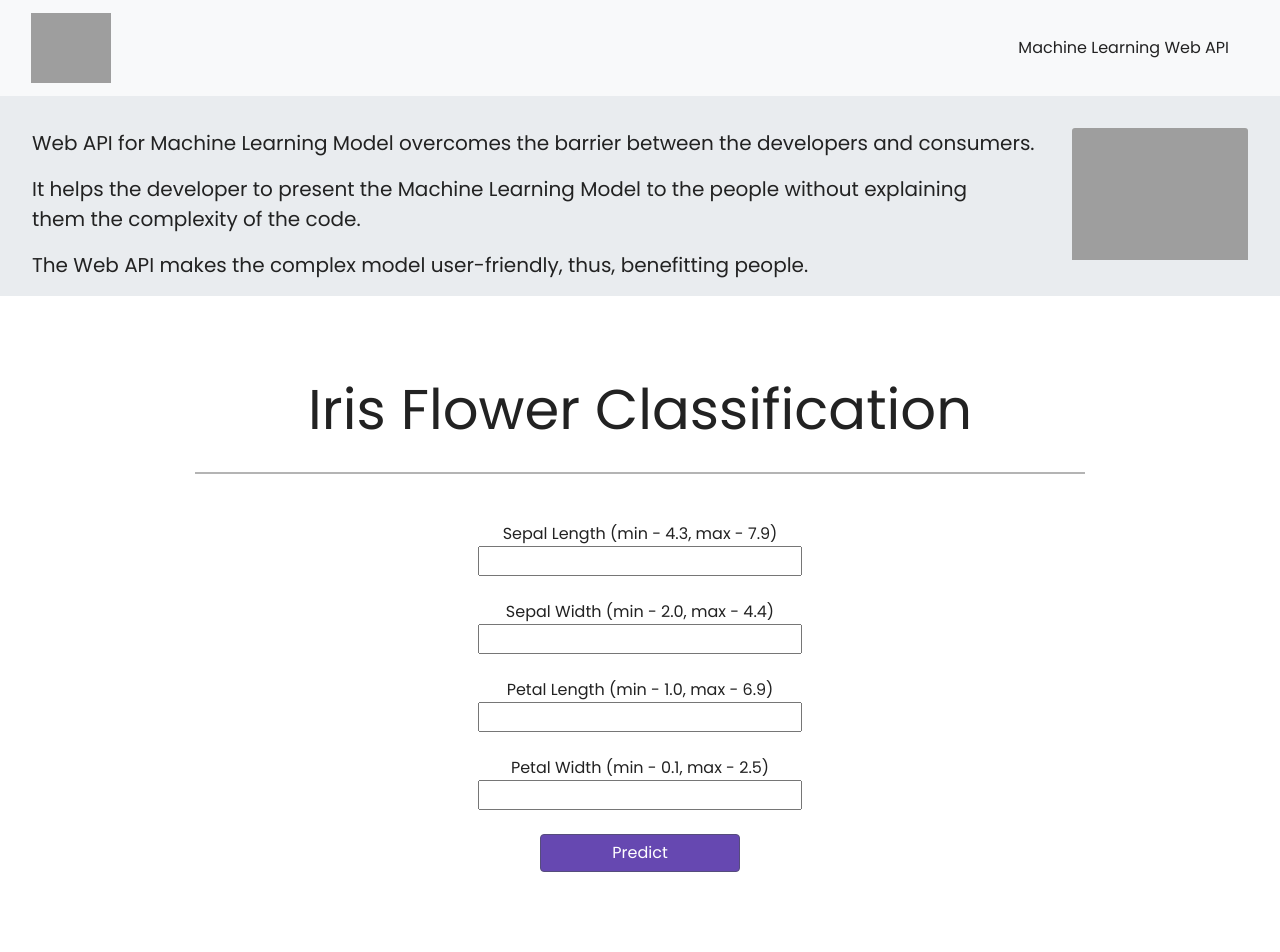
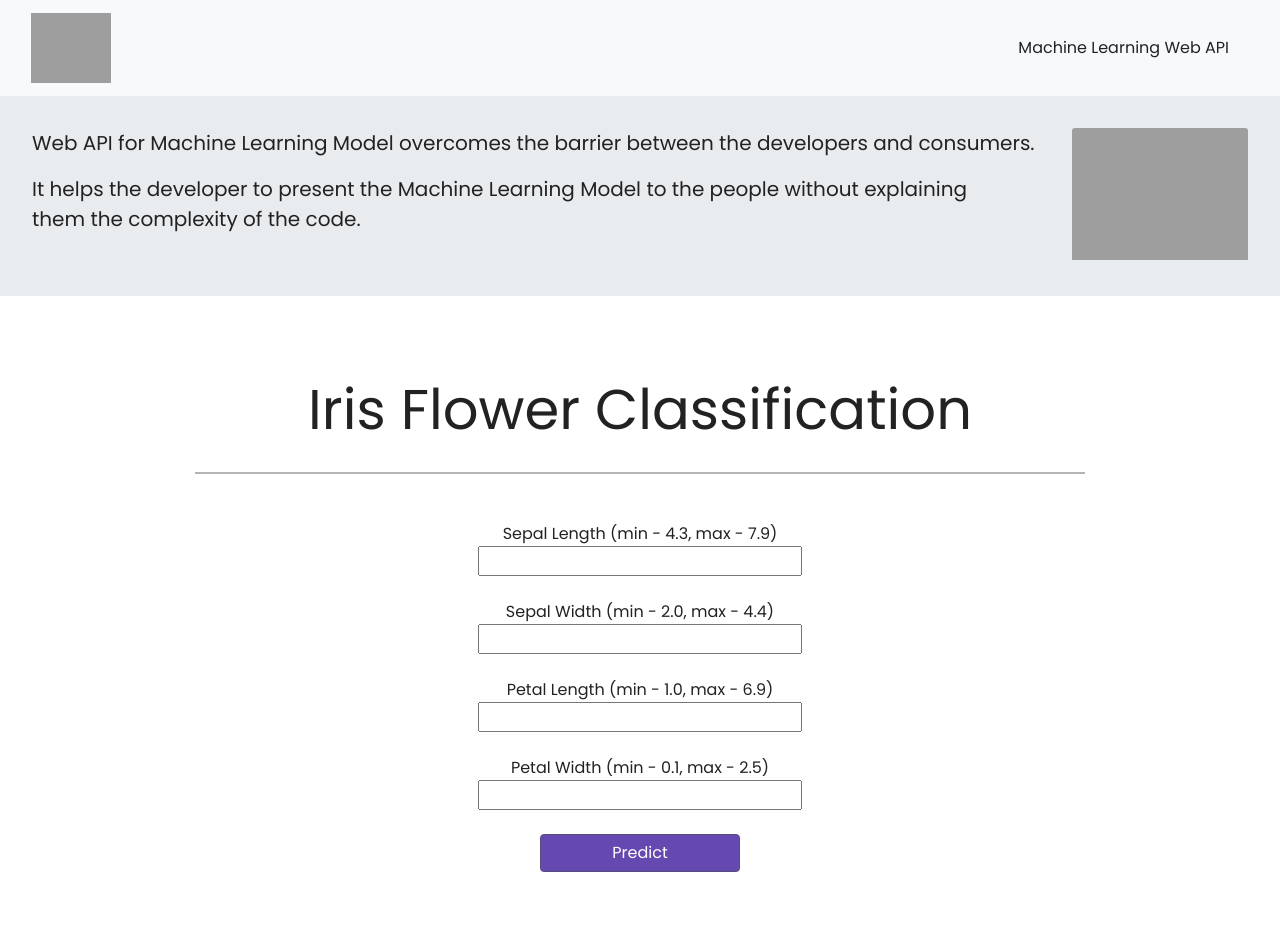
Before and after one commit to harshitkumarj/Iris-Species-Classifier-Web-App, a Flask app: page / in a window 1280 px wide. Shown: the top 952 px of the page. Run offline with Flask 2, Linux system fonts and the light colour scheme; parts of the project's set-up code (start-up, migrations or seed data) failed here and were passed over; some libraries are stand-ins or nearby versions; grey boxes are pictures that could not be loaded.

Commit message:
Update index.html

```diff
--- a/templates/index.html
+++ b/templates/index.html
@@ -297,7 +297,6 @@ Extra (xl) large devices (large desktops, 1200px and up)
 		<div class="col-xs-12 col-sm-12 col-md-9 col-lg-9 col-xl-10">
 			<p class="lead">Web API for Machine Learning Model overcomes the barrier between the developers and consumers.</p>
 			<p class="lead">It helps the developer to present the Machine Learning Model to the people without explaining<br>them the complexity of the code.</p>
-			<p class="lead">The Web API makes the complex model user-friendly, thus, benefitting people. </p>
 		</div>
 		<div class="col-xs-12 col-sm-12 col-md-3 col-lg-3 col-xl-2">
 			<img class="card-img-top" src="https://www.ixon.cloud/media/ciqpa3f3/api-2x.png?anchor=center&mode=crop&rnd=132258976041100000">
```
